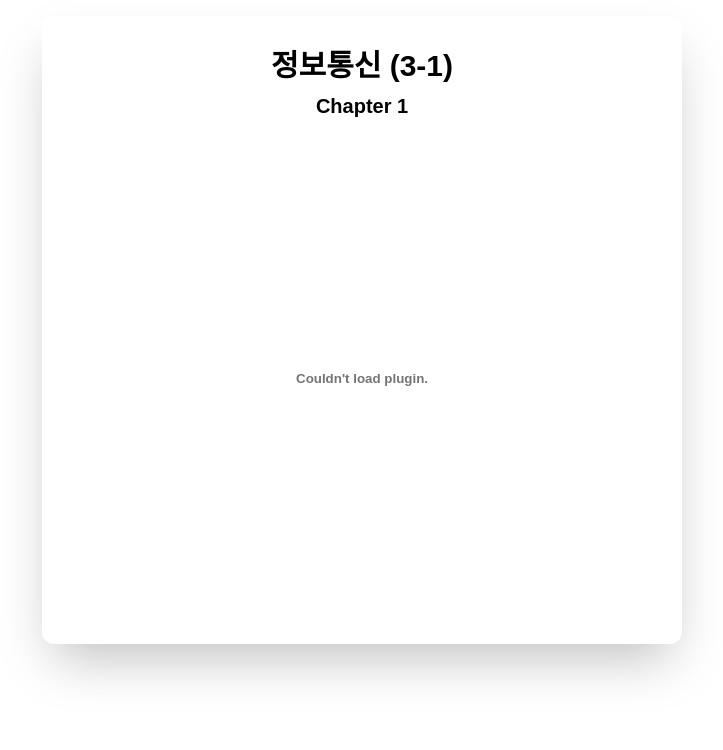
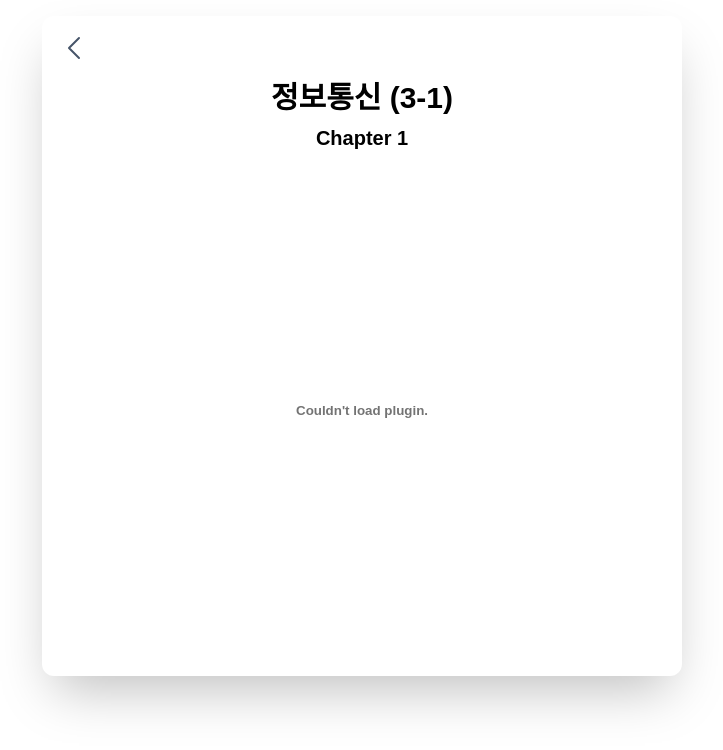
Before and after one commit to Superfish83/memoquiz, a Next.js app: page /JungboTongsin/study/1 in a window 1280 px wide. Shown: the top 750 px of the page, without its empty margins (278-1001 px from the left). Built offline with nearby package versions, Linux system fonts and the light colour scheme; a web font is replaced by a local one.

Commit message:
back 버튼 추가

```diff
--- a/package.json
+++ b/package.json
@@ -9,6 +9,7 @@
     "lint": "next lint"
   },
   "dependencies": {
+    "@heroicons/react": "^2.0.18",
     "@react-pdf/renderer": "^3.1.9",
     "eslint": "8.41.0",
     "eslint-config-next": "13.4.3",
--- a/pages/JungboTongsin/quiz/[quizid].jsx
+++ b/pages/JungboTongsin/quiz/[quizid].jsx
@@ -1,10 +1,16 @@
 import { useRouter } from "next/router";
+import { ChevronLeftIcon } from "@heroicons/react/24/outline";
 
 export default function Quiz(){
     const router = useRouter();
 
+
     return (
         <div>
+            <ChevronLeftIcon
+                className="h-8 w-8 stroke-slate-600"
+                onClick={() => {router.push("/JungboTongsin/quiz")}}
+            />
             {router.query.quizid}
         </div>
     );
--- a/pages/JungboTongsin/quiz/index.jsx
+++ b/pages/JungboTongsin/quiz/index.jsx
@@ -1,6 +1,10 @@
 import Link from "next/link";
+import { useRouter } from "next/router";
+import { ChevronLeftIcon } from "@heroicons/react/24/outline";
 
 export default function Home(){
+    const router = useRouter();
+
     function Chapter({num, desc}){
         return (
             <div className="border-2 border-red-200 m-2 p-2 rounded-lg bg-red-100">
@@ -18,6 +22,10 @@ export default function Home(){
 
     return(
     <div>
+        <ChevronLeftIcon
+            className="h-8 w-8 stroke-slate-600"
+            onClick={() => {router.push("/")}}
+        />
         <div className="font-extrabold pt-4 text-3xl text-center">
             정보통신 (3-1)
         </div>
--- a/pages/JungboTongsin/study/[studyid].jsx
+++ b/pages/JungboTongsin/study/[studyid].jsx
@@ -1,5 +1,6 @@
+import Link from "next/link";
 import { useRouter } from "next/router";
-
+import { ChevronLeftIcon } from "@heroicons/react/24/outline";
 
 export default function Study(){
     const router = useRouter();
@@ -7,7 +8,11 @@ export default function Study(){
 
     return (
         <div className="">
-            <div className="font-extrabold pt-4 text-3xl text-center">
+            <ChevronLeftIcon
+                className="h-8 w-8 stroke-slate-600"
+                onClick={() => {router.push("/JungboTongsin/study")}}
+            />
+            <div className="text-3xl mx-auto pt-4 font-extrabold text-center">
                 정보통신 (3-1)
             </div>
             <div className="font-extrabold p-2 text-xl text-center">
--- a/pages/JungboTongsin/study/index.jsx
+++ b/pages/JungboTongsin/study/index.jsx
@@ -1,6 +1,10 @@
 import Link from "next/link";
+import { ChevronLeftIcon } from "@heroicons/react/24/outline";
+import { useRouter } from "next/router";
 
 export default function Home(){
+    const router = useRouter();
+
     function Chapter({num, desc}){
         return (
             <div className="border-2 border-blue-200 m-2 p-2 rounded-lg bg-blue-100">
@@ -18,6 +22,10 @@ export default function Home(){
 
     return(
         <div>
+            <ChevronLeftIcon
+                className="h-8 w-8 stroke-slate-600"
+                onClick={() => {router.push("/")}}
+            />
             <div className="font-extrabold pt-4 text-3xl text-center">
                 정보통신 (3-1)
             </div>
@@ -29,5 +37,6 @@ export default function Home(){
                 <Chapter num={2} desc="물리 계층에 대해 배웁니다."/>
                 <Chapter num={3} desc="데이터 링크 계층에 대해 배웁니다."/>
             </div>
-    </div>);
+        </div>
+    );
 }
```
Also changed, not shown: 1 other file (tests, documents, lock files or other folders). Lines whose indentation alone changed are shown as unchanged.
